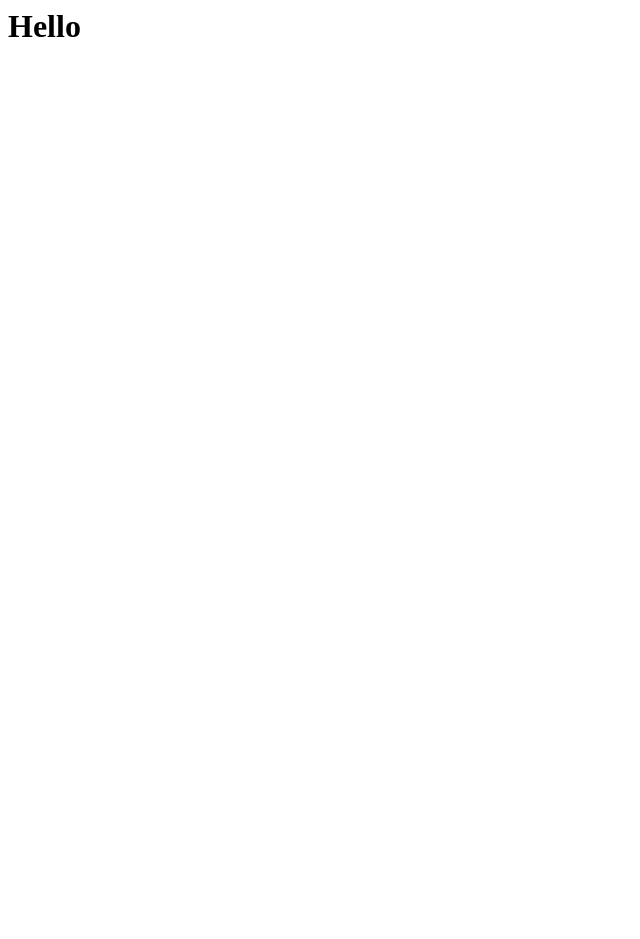
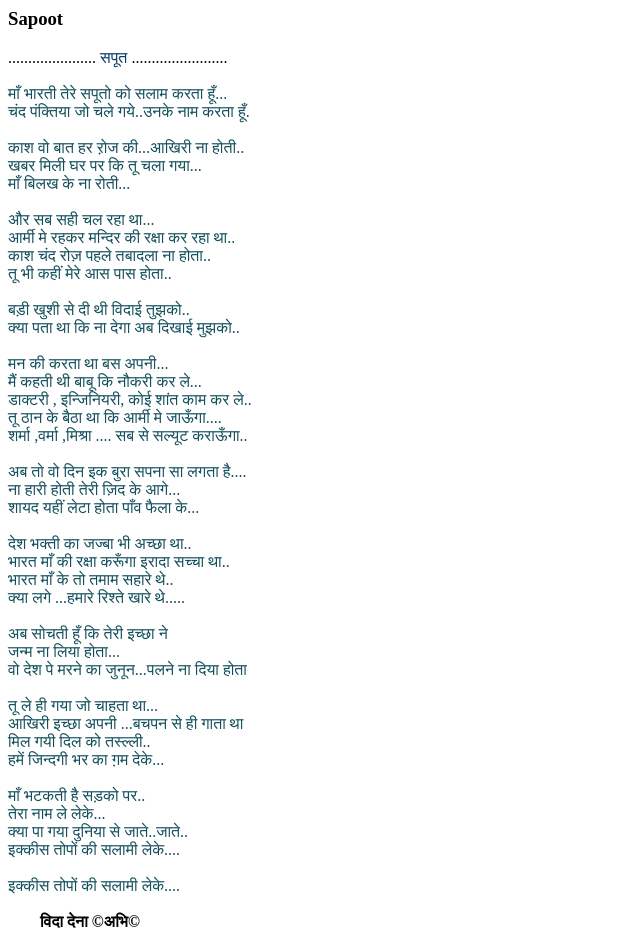
Before and after one commit to abhisancho/Analytics, a website: page public/index.html in a window 1280 px wide. Shown: the whole page, without its empty margins (0-640 px from the left). Before the commit the page ends 800 px from the top, so only its background shows below. Drawn offline with Linux system fonts and the light colour scheme.

Commit message:
update index.html

```diff
--- a/public/index.html
+++ b/public/index.html
@@ -1 +1,51 @@
-<h1>Hello</h1>
+<h3>Sapoot</h3>
+<div dir="ltr" style="text-align: left;" trbidi="on">
+    ...................... <span style="color: #073763;">सपूत</span> ........................<br>
+    <br>
+    <span style="color: #134f5c;">माँ भारती तेरे सपूतो को सलाम करता हूँ...</span><br>
+    <span style="color: #134f5c;">चंद पंक्तिया जो चले गये..उनके नाम करता हूँ.</span><br>
+    <span style="color: #134f5c;"><br></span>
+    <span style="color: #134f5c;">काश वो बात हर रो़ज की...आखिरी ना होती..</span><br>
+    <span style="color: #134f5c;">खबर मिली घर पर कि तू चला गया...</span><br>
+    <span style="color: #134f5c;">माँ बिलख के ना रोती...</span><br>
+    <span style="color: #134f5c;"><br></span>
+    <span style="color: #134f5c;">और सब सही चल रहा था...</span><br>
+    <span style="color: #134f5c;">आर्मी मे रहकर मन्दिर की रक्षा कर रहा था..</span><br>
+    <span style="color: #134f5c;">काश चंद रोज़ पहले तबादला ना होता..</span><br>
+    <span style="color: #134f5c;">तू भी कहीं मेरे आस पास होता..</span><br>
+    <span style="color: #134f5c;"><br></span>
+    <span style="color: #134f5c;">बड़ी खुशी से दी थी विदाई तुझको..</span><br>
+    <span style="color: #134f5c;">क्या पता था कि ना देगा अब दिखाई मुझको..</span><br>
+    <span style="color: #134f5c;"><br></span>
+    <span style="color: #134f5c;">मन की करता था बस अपनी...</span><br>
+    <span style="color: #134f5c;">मैं कहती थी बाबू कि नौकरी कर ले...</span><br>
+    <span style="color: #134f5c;">डाक्टरी , इन्जिनियरी, कोई शांत काम कर ले..</span><br>
+    <span style="color: #134f5c;">तू ठान के बैठा था कि आर्मी मे जाऊँगा....</span><br>
+    <span style="color: #134f5c;">शर्मा ,वर्मा ,मिश्रा .... सब से सल्यूट कराऊँगा..</span><br>
+    <span style="color: #134f5c;"><br></span>
+    <span style="color: #134f5c;">अब तो वो दिन इक बुरा सपना सा लगता है....</span><br>
+    <span style="color: #134f5c;">ना हारी होती तेरी ज़िद के आगे...</span><br>
+    <span style="color: #134f5c;">शायद यहीं लेटा होता पाँव फैला के...</span><br>
+    <span style="color: #134f5c;"><br></span>
+    <span style="color: #134f5c;">देश भक्ती का जज्बा भी अच्छा था..</span><br>
+    <span style="color: #134f5c;">भारत माँ की रक्षा करूँगा इरादा सच्चा था..</span><br>
+    <span style="color: #134f5c;">भारत माँ के तो तमाम सहारे थे..</span><br>
+    <span style="color: #134f5c;">क्या लगे ...हमारे रिश्ते खारे थे.....</span><br>
+    <span style="color: #134f5c;"><br></span>
+    <span style="color: #134f5c;">अब सोचती हूँ कि तेरी इच्छा ने&nbsp;</span><br>
+    <span style="color: #134f5c;">जन्म ना लिया होता...</span><br>
+    <span style="color: #134f5c;">वो देश पे मरने का जुनून...पलने ना दिया होता</span><br>
+    <span style="color: #134f5c;"><br></span>
+    <span style="color: #134f5c;">तू ले ही गया जो चाहता था...</span><br>
+    <span style="color: #134f5c;">आखिरी इच्छा अपनी ...बचपन से ही गाता था</span><br>
+    <span style="color: #134f5c;">मिल गयी दिल को तस्ल्ली..</span><br>
+    <span style="color: #134f5c;">हमें जिन्दगी भर का ग़म देके...</span><br>
+    <span style="color: #134f5c;"><br></span>
+    <span style="color: #134f5c;">माँ भटकती है सड़को पर..</span><br>
+    <span style="color: #134f5c;">तेरा नाम ले लेके...</span><br>
+    <span style="color: #134f5c;">क्या पा गया दुनिया से जाते..जाते..</span><br>
+    <span style="color: #134f5c;">इक्कीस तोपों की सलामी लेके....</span><br>
+    <span style="color: #134f5c;"><br></span>
+    <span style="color: #134f5c;">इक्कीस तोपों की सलामी लेके....</span><br>
+    <br>
+    &nbsp; &nbsp; &nbsp; &nbsp;<b> विदा देना ©अभि©</b></div>
```
Also changed, not shown: package.json (+13 -3 lines).
